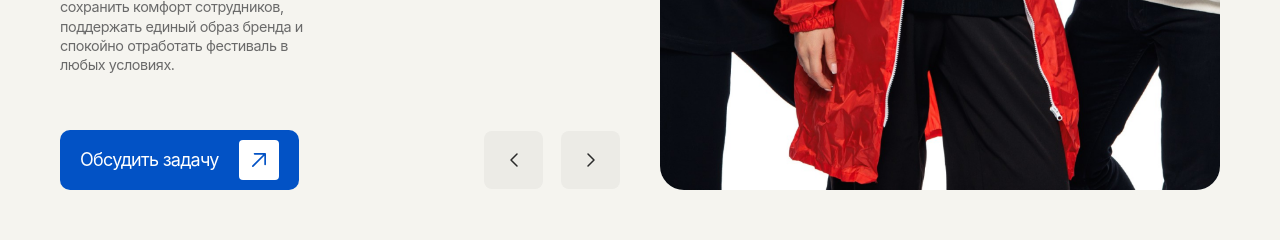
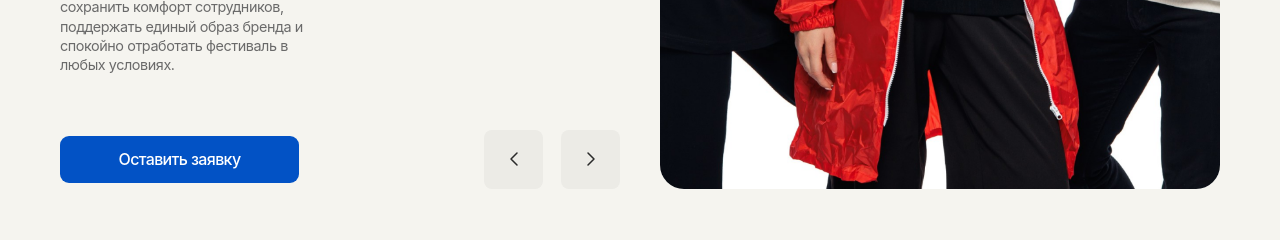
Before and after one commit to true-lnz/dm-merch-ru, a Next.js app: page / in a window 1280 px wide. Shown: the part 3000-3240 px from the top of the page. Built offline with nearby package versions, Linux system fonts and the light colour scheme.

Commit message:
Рефакторинг RequestForm

```diff
--- a/src/widgets/home-lead-cta/home-lead-cta.tsx
+++ b/src/widgets/home-lead-cta/home-lead-cta.tsx
@@ -47,6 +47,7 @@ export function HomeLeadCta() {
             <RequestForm
               includeEmail={false}
               privacyCheckboxId="home-lead-cta-privacy"
+              onAccentSurface
               submitLabel="Получить примеры мерча"
               submitClassName="border-white bg-white text-[var(--accent)] hover:bg-[#f3f7ff]"
             />
--- a/src/widgets/home-results/home-results.tsx
+++ b/src/widgets/home-results/home-results.tsx
@@ -1,6 +1,6 @@
 "use client";
 
-import { RequestDialog, RequestDialogButton } from "@/features/request-dialog";
+import { RequestDialog } from "@/features/request-dialog";
 import { SliderControl } from "@/shared/ui/slider-control";
 import Image from "next/image";
 import { useState } from "react";
@@ -103,11 +103,12 @@ export function HomeResults() {
             nextAriaLabel="Следующий слайд"
           />
           <RequestDialog>
-            <RequestDialogButton
-              className="order-2 md:order-1 lg:w-[239px]"
-              label="Обсудить задачу"
-              showCaption={false}
-            />
+            <button
+              type="button"
+              className="cursor-pointer order-2 inline-flex h-[47px] items-center justify-center rounded-[9px] bg-[var(--accent)] px-6 text-[16px] font-medium tracking-[-0.04em] text-white transition hover:bg-[var(--accent-hover)] md:order-1 lg:w-[239px]"
+            >
+              Оставить заявку
+            </button>
           </RequestDialog>
         </div>
       </div>
```
